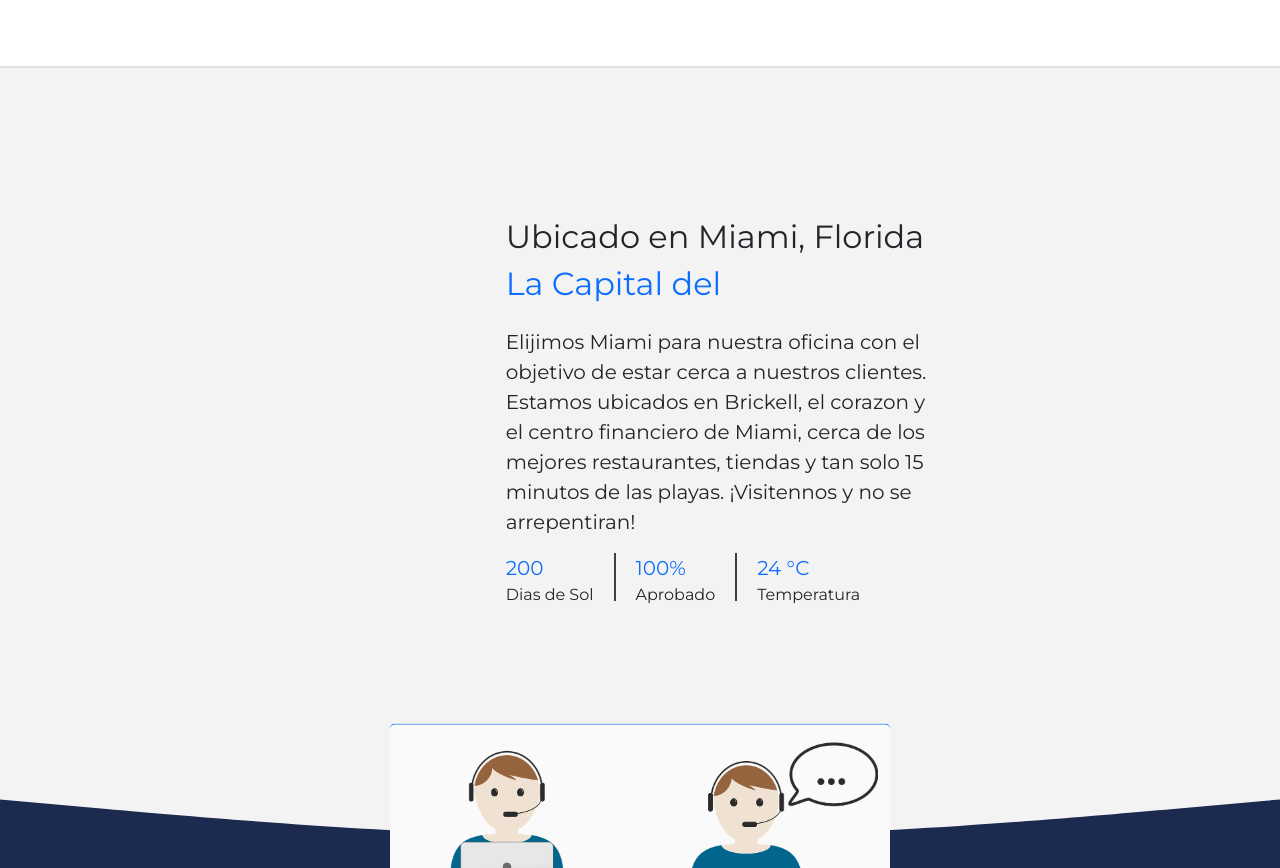
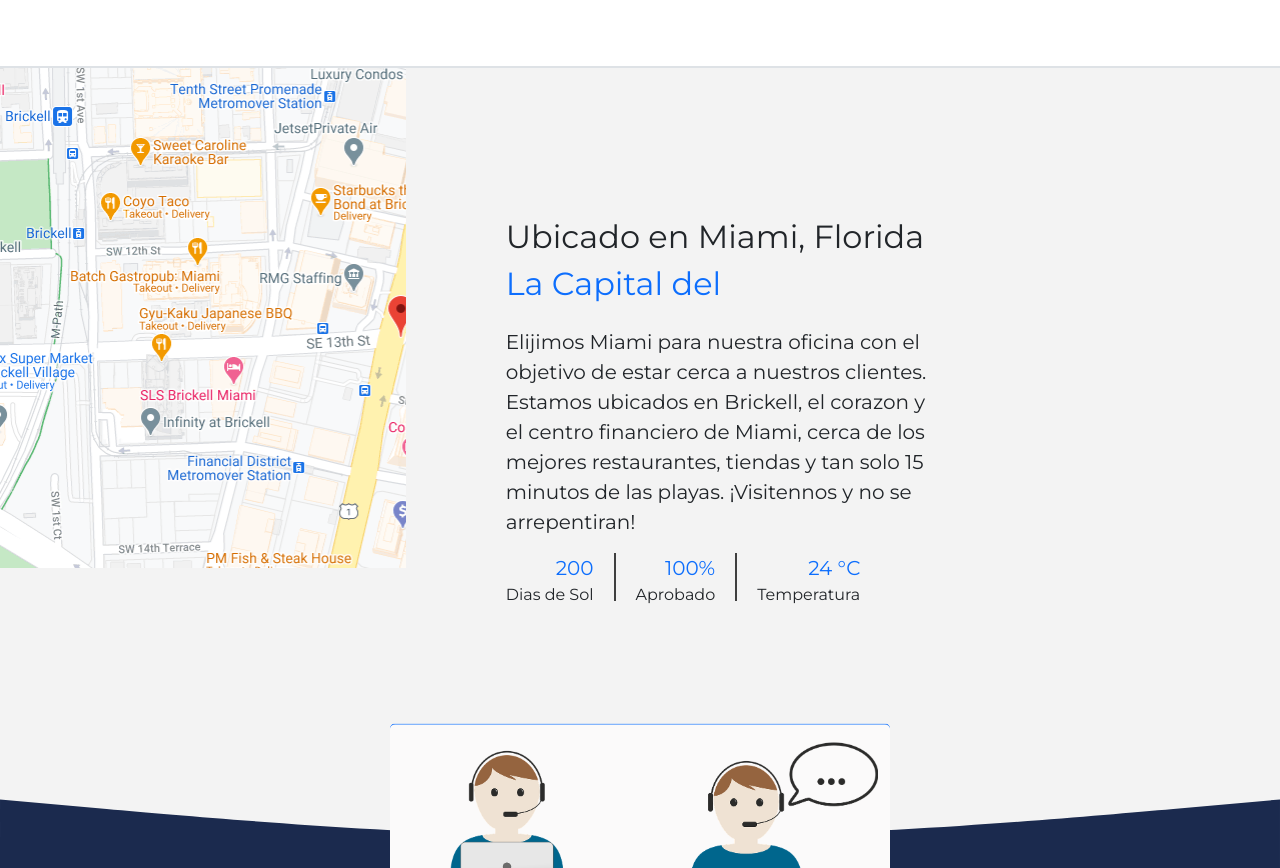
Before and after one commit to rickiperalta/alofokestore, a plain HTML site: page index.html in a window 1280 px wide. Shown: the part 2190-3058 px from the top of the page. Drawn offline with nearby package versions, Linux system fonts and the light colour scheme.

Commit message:
3ra actualizacion

```diff
--- a/css/main.css
+++ b/css/main.css
@@ -46,7 +46,7 @@ body {
 }
 
 .mapa {
-    background: url(../img/#);
+    background: url(../img/mapa.png);
     width:100%;
     height:500px;
 }
@@ -66,7 +66,7 @@ body {
 }
 #numeros-local div {
     padding: 0 20px 0 0;
-    text-align:left;
+    text-align:right;
     height:48px;
 }
 
```
